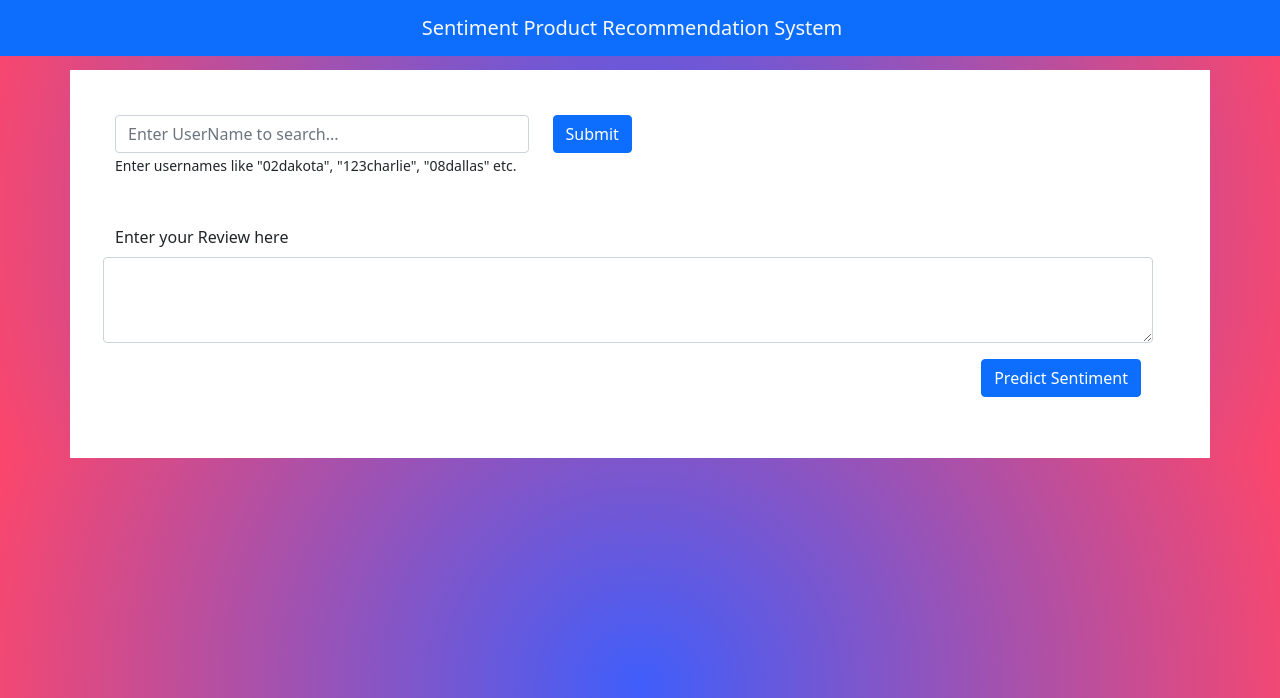
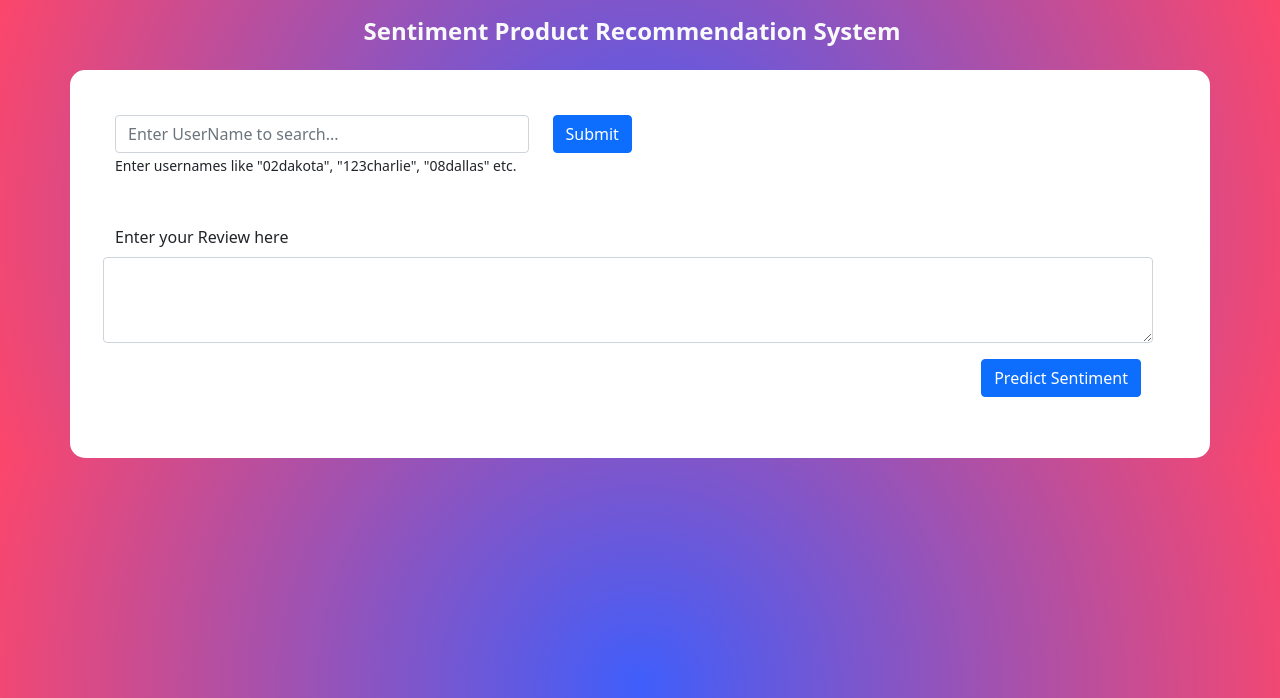
Before and after one commit to ganeshmore7010/Sentiment-based-product-recommendation, a Flask app: page / in a window 1280 px wide. Shown: the top 698 px of the page. Run offline with Flask 2, Linux system fonts and the light colour scheme; parts of the project's set-up code (start-up, migrations or seed data) failed here and were passed over.

Commit message:
update index file

```diff
--- a/templates/index.html
+++ b/templates/index.html
@@ -15,9 +15,9 @@
   </head>
 
   <body style="background: rgb(63,94,251); background: radial-gradient(circle, rgba(63,94,251,1) 0%, rgba(252,70,107,1) 100%);">
-    <nav class="navbar fixed-top navbar-dark bg-primary">
+    <nav class="navbar fixed-top navbar-dark">
       <div class="container-fluid justify-content-center">
-        <a class="navbar-brand text-light" href="#"
+        <a class="navbar-brand text-light" style ="font-size: x-large; font-weight: bolder" href="#"
           >Sentiment Product Recommendation System</a
         >
         <!--button
@@ -34,7 +34,7 @@
       </div>
     </nav>
 
-    <div class="container" style="margin-top: 70px;background-color: #fff;padding: 45px">
+    <div class="container" style="margin-top: 70px;background-color: #fff;padding: 45px;border-radius: 15px">
       <form action="/predict" method="post">
         <div class="row vstack gap-3">
           <div class="row">
```
